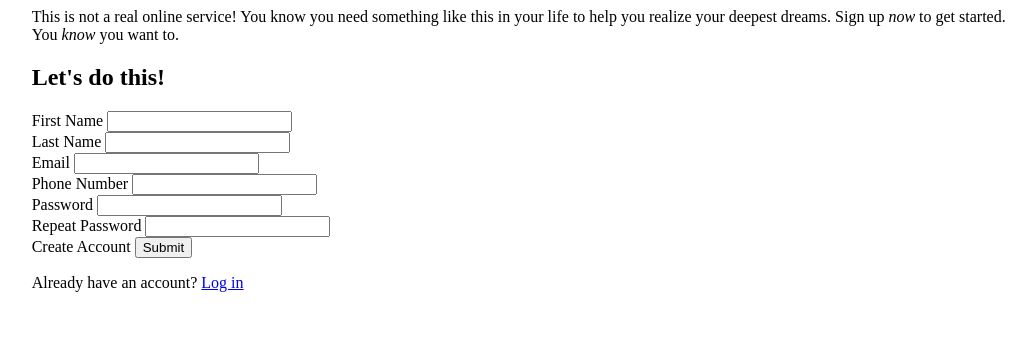
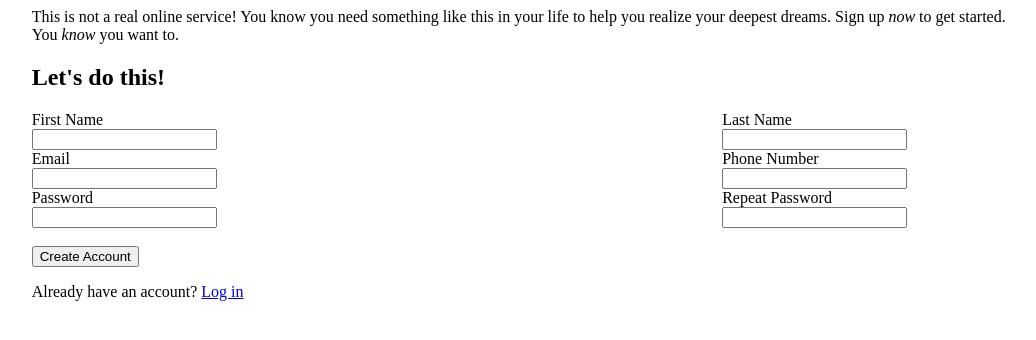
Before and after one commit to OKEnterprises/signup-form, a website: page index.html in a window 1280 px wide. Shown: the top 340 px of the page, without its empty margins (73-1109 px from the left). Drawn offline with Linux system fonts and the light colour scheme.

Commit message:
Flexbox layout for form

```diff
--- a/index.html
+++ b/index.html
@@ -19,34 +19,40 @@
             <h2>Let's do this!</h2>
             <form>
                 <div class="question-container">
-                    <div id="fname-container" class="form-row">
+                    <div class="form-row" id="fname-lname">
+                        <div id="fname-container" class="form-pair">
                             <label for="first-name">First Name</label>
                             <input type="text" id="first-name" name="first-name">
                         </div>
-                    <div id="lname-container" class="form-row">
+                        <div id="lname-container" class="form-pair">
                             <label for="last-name">Last Name</label>
                             <input type="text" id="last-name" name="last-name">
                         </div>
-                    <div id="email-container" class="form-row">
+                    </div>
+                    <div class="form-row" id="email-phone">
+                        <div id="email-container" class="form-pair">
                             <label for="email">Email</label>
                             <input type="email" id="email" name="email">
                         </div>
-                    <div id="phone-contiainer" class="form-row">
+                        <div id="phone-contiainer" class="form-pair">
                             <label for="phone">Phone Number</label>
                             <input type="tel" id="phone" name="phone">
                         </div>
-                    <div id="pwd-container" class="form-row">
+                    </div>
+                    <div class="form-row" id="pwd-repeat-pwd">
+                        <div id="pwd-container" class="form-pair">
                             <label for="pwd">Password</label>
                             <input type="password" id="pwd" name="pwd">
                         </div>
-                    <div id="repeat-pwd-container" class="form-row">
+                        <div id="repeat-pwd-container" class="form-pair">
                             <label for="repeat-pwd">Repeat Password</label>
                             <input type="password" id="rep-pwd" name="rep-pwd">
                         </div>
                     </div>
+                </div>
                 <div class="button-container">
-                    <label for="create-account">Create Account</label>
-                    <input type="submit" id="create-account" name="create-account">
+                    <br>
+                    <button type="submit" id="create-account">Create Account</button>
                     <p>Already have an account? <a href="#">Log in</a></p>
                 </div>
             </form>
--- a/style.css
+++ b/style.css
@@ -20,4 +20,16 @@ body {
 .signup-form {
     display: flex;
     flex-direction: column;
+    width: 100%;
 }
+
+.form-row {
+    display: flex;
+    justify-content: space-between;
+    width: 75%;
+}
+
+.form-pair {
+    display: flex;
+    flex-direction: column;
+}
```
Lines whose indentation alone changed are shown as unchanged.
